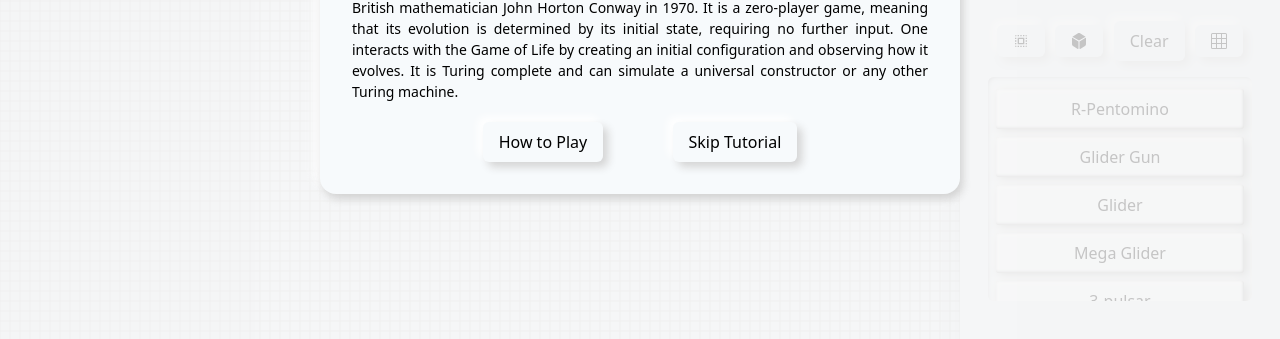
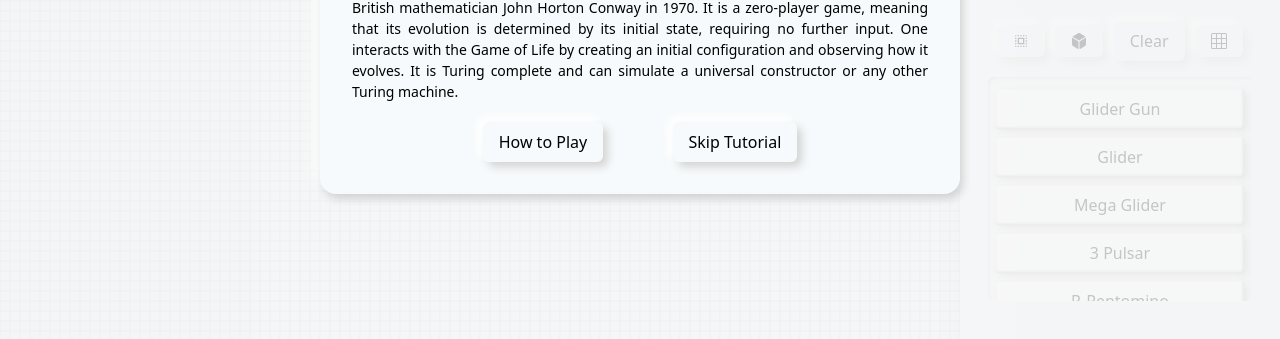
Before and after one commit to AndreLT/conway, a React (Create React App) app: page / in a window 1280 px wide. Both pictures are taken after a click on the button 34 px from the left and 26 px from the top of the page. Shown: the part 359-698 px from the top of the page. Built offline with nearby package versions, Linux system fonts and the light colour scheme.

Commit message:
New Tooltip functionality

```diff
--- a/package.json
+++ b/package.json
@@ -11,6 +11,7 @@
     "react-dom": "^16.13.1",
     "react-icons": "^3.11.0",
     "react-scripts": "3.4.3",
+    "react-tooltip": "^4.2.11",
     "tailwindcss": "^1.9.6"
   },
   "scripts": {
--- a/src/components/board.js
+++ b/src/components/board.js
@@ -1,12 +1,13 @@
 import React from 'react';
-import { FaPlay, FaStepForward, FaArrowLeft, FaArrowRight, FaPause, FaForward, FaBackward, FaEquals, FaDiceD6 } from 'react-icons/fa';
+import ReactTooltip from 'react-tooltip';
+import { FaPlay, FaStepForward, FaPause, FaForward, FaBackward, FaEquals, FaDiceD6 } from 'react-icons/fa';
 import { BsGrid3X3 } from 'react-icons/bs';
 import { MdSelectAll } from 'react-icons/md';
 
 import Canvas from './canvas';
 import Alive from './alive';
 import Display from './display';
-import PatternButton from './partternbutton';
+import PatternButtons from './partternbuttons';
 import Toolbar from './toolbar';
 import Tutorial from './tutorial';
 
@@ -21,6 +22,7 @@ class Board extends React.Component {
         this.cursorCanvas = null; //initiated on component mount
         this.display = null; //initiated on component mount
         this.tutorial = null; //initiated on component mount
+        this.patternButtons = null; //initiated on component mount
         this.gridRef = React.createRef();
         this.boardRef = React.createRef();
         this.cursorRef = React.createRef();
@@ -462,6 +464,9 @@ class Board extends React.Component {
         this.canvasSetup();
         this.displaySetup();
 
+        this.patternButtons = new PatternButtons((model)=> this.handleModel(model), Math.floor(this.state.size*.8))
+        this.patternButtons.loadPatterns();
+
         window.addEventListener('resize', () => {
             this.canvasSetup();
             this.displaySetup();
@@ -479,6 +484,7 @@ class Board extends React.Component {
 
     render() {
         return <div class="bg-transparent overflow-x-hidden relative flex h-full w-full">
+            <ReactTooltip />
             <div class="flex flex-row w-full h-full">
                 {this.state.tutorial &&
                     <span id="tutorialmask" onClick={()=> this.setState({tutorialStep: this.state.tutorialStep+1})} style={{ position: "absolute", width: "100%", height: "100%", zIndex: 30}}>
@@ -587,21 +593,16 @@ class Board extends React.Component {
                                     this.stop();
                                     this.setState({ menuOut: true, capturing: true })
                                 }}
+                                data-tip="Area selection"
                             >
                                 <MdSelectAll />
                             </button>
-                            <button class="px-4 m-auto py-2 bg-transparent rounded-md m-2 shadow-neusm focus:outline-none" onClick={() => this.randomize(this.alive.bounds)}><FaDiceD6 /></button>
-                            <button class="px-4 m-auto py-2 rounded-md m-2 shadow-neusm focus:outline-none" onClick={() => this.clear()}>Clear</button>
-                            <button class="px-4 m-auto py-2 rounded-md m-2 shadow-neusm focus:outline-none" onClick={() => this.toggleGrid()}><BsGrid3X3 /></button>
+                            <button class="px-4 m-auto py-2 bg-transparent rounded-md m-2 shadow-neusm focus:outline-none" onClick={() => this.randomize(this.alive.bounds)} data-tip="Random board"><FaDiceD6 /></button>
+                            <button class="px-4 m-auto py-2 rounded-md m-2 shadow-neusm focus:outline-none" onClick={() => this.clear()} data-tip="Clear board">Clear</button>
+                            <button class="px-4 m-auto py-2 rounded-md m-2 shadow-neusm focus:outline-none" onClick={() => this.toggleGrid()} data-tip={"Toggle grid visibility"}><BsGrid3X3 /></button>
                         </div>
-                        <div id="patterns" class="w-11/12 relative flex flex-col mx-auto h-56 shadow-neuinner py-2 rounded-md scrolling-touch overflow-x-hidden bg-gray-200">
-                            <PatternButton onClick={() => this.handleModel(this.rpentomino)}>R-Pentomino</PatternButton>
-                            <PatternButton onClick={() => this.handleModel(this.gun)}>Glider Gun</PatternButton>
-                            <PatternButton onClick={() => this.handleModel(this.glider)}>Glider</PatternButton>
-                            <PatternButton onClick={() => this.handleModel(this.megaglider)}>Mega Glider</PatternButton>
-                            <PatternButton onClick={() => this.handleModel(this.pulsar3)}>3-pulsar</PatternButton>
-                            <PatternButton onClick={() => this.handleModel(this.ap11)}>Achim's p11</PatternButton>
-                        </div>
+                            {this.patternButtons?.renderButtons()}
+
                     </div>
                 </div>
             </div>
--- a/src/components/partternbutton.js
+++ /dev/null
@@ -1,12 +0,0 @@
-import React from 'react';
-
-const PatternButton = (props) => {
-    return <button
-        class={`transition duration-300 ease-in-out bg-gray-100 rounded-sm px-5 py-2 mx-2 my-1 shadow-popup transform focus:scale-95 focus:shadow-popdown focus:outline-none`}
-        {...props}
-    >
-        {props.children}
-    </button>
-}
-
-export default PatternButton;
--- /dev/null
+++ b/src/components/partternbuttons.js
@@ -0,0 +1,56 @@
+import React from 'react';
+import ReactTooltip from 'react-tooltip';
+
+function PatternButtons(handleModel, size) {
+    this.patternList = [
+        [ 'Glider Gun', 'glider_gun' ],
+        [ 'Glider', 'glider' ],
+        [ 'Mega Glider', 'mega_glider' ],
+        [ '3 Pulsar', '3_pulsar' ],
+        [ 'R-Pentomino', 'r_pentomino' ],
+        [ 'Achim\'s p11', 'achims_p11' ],
+    ]
+
+    this.patterns = {};
+
+    this.loadPatterns = () => {
+        this.patternList.forEach(element => this.patterns[element[0]] = require(`../models/${element[1]}.json`))
+    }
+
+    this.createSvg = (key) => {
+        if(key !== null){
+            const element = this.patterns[key]
+            const area = element.area;
+            return (<svg width={area.x*size} height={area.y*size} style={{borderRadius:"2px", zIndex:"60"}}>
+                    <rect width={area.x*size} height={area.y*size} style={{fill:"white"}}/>
+                {Object.keys(element).map(cell =>
+                    <rect
+                        x={element[cell].x*size}
+                        y={element[cell].y*size}
+                        width={size}
+                        height={size}
+                        style={{fill:"black"}}
+                    />
+                )}
+                </svg>
+            )
+        }
+    }
+
+    this.renderButtons = () => {
+        return <div id="patterns" class="w-11/12 relative flex flex-col mx-auto h-56 shadow-neuinner py-2 rounded-md z-60 scrolling-touch overflow-x-hidden bg-gray-200">
+            {Object.keys(this.patterns).map(key => (<button
+                    class={`transition duration-300 ease-in-out bg-gray-100 rounded-sm px-5 py-2 mx-2 my-1 shadow-popup transform focus:scale-95 focus:shadow-popdown focus:outline-none`}
+                    onClick={() => handleModel(this.pattern[key])}
+                    data-for="patterns"
+                    data-tip={key}
+                >
+                    {key}
+                </button>)
+            )}
+            <ReactTooltip id="patterns" getContent={(dataTip) => this.createSvg(dataTip)} />
+        </div>
+    }
+}
+
+export default PatternButtons;
```
Also changed, not shown: 1 other file (tests, documents, lock files or other folders).
